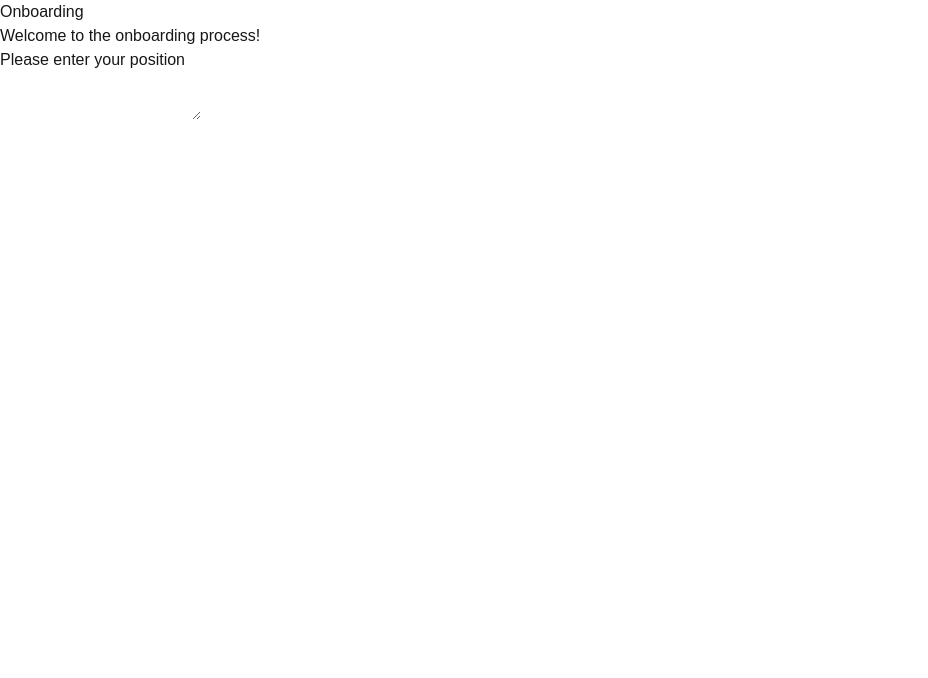
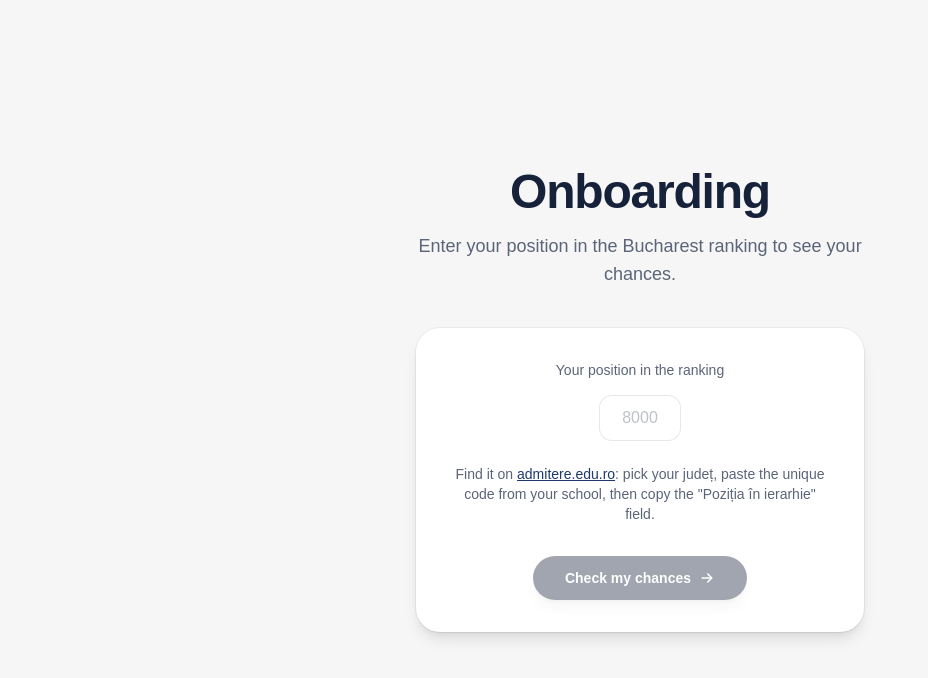
Before and after one commit to SilentSword123456/Enroll, a Next.js app: page /onboarding in a window 1280 px wide. Shown: the top 678 px of the page, without its empty margins (0-928 px from the left). Built offline with nearby package versions, Linux system fonts and the light colour scheme.

Commit message:
Added an Onboarding page

```diff
--- a/app/onboarding/page.tsx
+++ b/app/onboarding/page.tsx
@@ -1,10 +1,73 @@
+"use client";
+
+import { useState } from "react";
+import Link from "next/link";
+import PositionInput from "@/components/PositionInput";
+
 export default function Onboarding() {
+    const [position, setPosition] = useState("");
+
+    const isValid = position.length > 0;
+
     return (
-        <div>
-            <h1>Onboarding</h1>
-            <p>Welcome to the onboarding process!</p>
-            <p>Please enter your position</p>
-            <textarea></textarea>
-        </div>
-    )
+        <main className="flex min-h-full flex-1 flex-col items-center justify-center bg-page px-6 py-24 text-center">
+            <h1 className="text-4xl sm:text-5xl font-bold text-ink tracking-tight">
+                Onboarding
+            </h1>
+            <p className="mt-4 max-w-md text-lg text-ink-soft">
+                Enter your position in the Bucharest ranking to see your chances.
+            </p>
+
+            <div className="mt-10 w-full max-w-md rounded-3xl bg-white p-8 shadow-lg ring-1 ring-ink/[0.06]">
+                <label
+                    htmlFor="position-input"
+                    className="block text-sm font-medium text-ink-soft"
+                >
+                    Your position in the ranking
+                </label>
+
+                <div className="mt-4 flex justify-center">
+                    <PositionInput value={position} onChange={setPosition} />
+                </div>
+
+                <p className="mt-6 text-sm text-ink-soft">
+                    Find it on{" "}
+                    <Link
+                        href="https://static.admitere.edu.ro/2026/ierarhie/index.html"
+                        target="_blank"
+                        className="font-medium text-accent-deep underline hover:text-accent"
+                    >
+                        admitere.edu.ro
+                    </Link>
+                    : pick your județ, paste the unique code from your school, then copy
+                    the &#34;Poziția în ierarhie&#34; field.
+                </p>
+
+                <Link
+                    href={isValid ? `/results?pos=${position}` : "#"}
+                    aria-disabled={!isValid}
+                    onClick={(e) => {
+                        if (!isValid) e.preventDefault();
+                    }}
+                    className="group mt-8 inline-flex items-center gap-2 rounded-full bg-ink px-8 py-3 text-sm font-semibold text-white shadow-lg transition-all duration-300 ease-out hover:-translate-y-0.5 hover:bg-accent-deep active:translate-y-0 aria-disabled:pointer-events-none aria-disabled:cursor-not-allowed aria-disabled:opacity-40 aria-disabled:hover:translate-y-0 aria-disabled:hover:bg-ink"
+                >
+                    Check my chances
+                    <svg
+                        className="h-4 w-4 transition-transform duration-300 ease-out group-hover:translate-x-1"
+                        viewBox="0 0 20 20"
+                        fill="none"
+                        xmlns="http://www.w3.org/2000/svg"
+                    >
+                        <path
+                            d="M4 10h12m0 0l-5-5m5 5l-5 5"
+                            stroke="currentColor"
+                            strokeWidth="2"
+                            strokeLinecap="round"
+                            strokeLinejoin="round"
+                        />
+                    </svg>
+                </Link>
+            </div>
+        </main>
+    );
 }
--- /dev/null
+++ b/app/results/page.tsx
@@ -0,0 +1,5 @@
+export default async function Results({searchParams,}: { searchParams: Promise<{ pos?: string }>; }) {
+    const { pos } = await searchParams;
+
+    return <div>Your position: {pos}</div>;
+}
--- /dev/null
+++ b/components/PositionInput.tsx
@@ -0,0 +1,34 @@
+"use client";
+
+interface PositionInputProps {
+    value: string;
+    onChange: (value: string) => void;
+}
+
+export default function PositionInput({ value, onChange }: PositionInputProps) {
+    function handleChange(e: React.ChangeEvent<HTMLInputElement>) {
+        const raw = e.target.value;
+        const cleaned = raw.replace(/[^0-9]/g, "");
+        if (Number(cleaned) > 20000)
+            return;
+        onChange(cleaned);
+    }
+
+    function handlePaste(e: React.ClipboardEvent<HTMLInputElement>) {
+        e.preventDefault();
+    }
+
+    return (
+        <input
+            id="position-input"
+            name="position-input"
+            type="text"
+            inputMode="numeric"
+            value={value}
+            onChange={handleChange}
+            onPaste={handlePaste}
+            placeholder="8000"
+            className="w-[9ch] rounded-xl bg-white px-3 py-2.5 text-center text-ink ring-1 ring-ink/[0.10] placeholder:text-ink-soft/40 outline-none transition-all duration-200 focus:ring-2 focus:ring-accent"
+        />
+    );
+}
```
